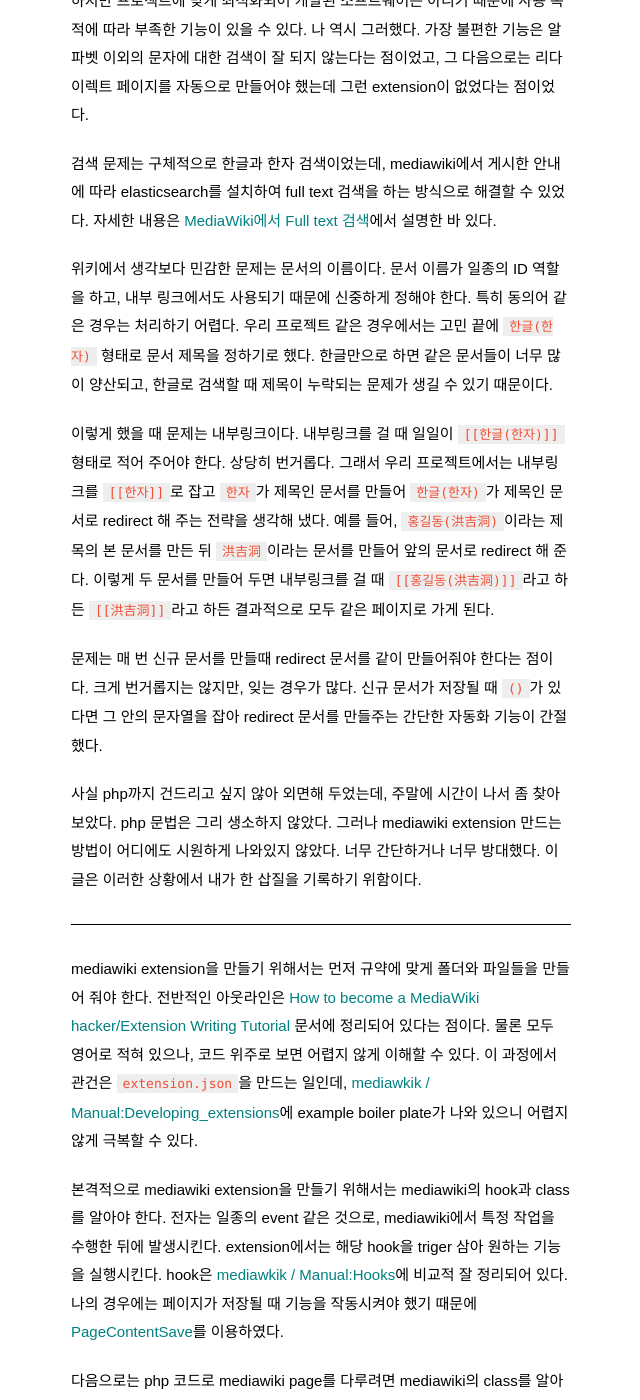
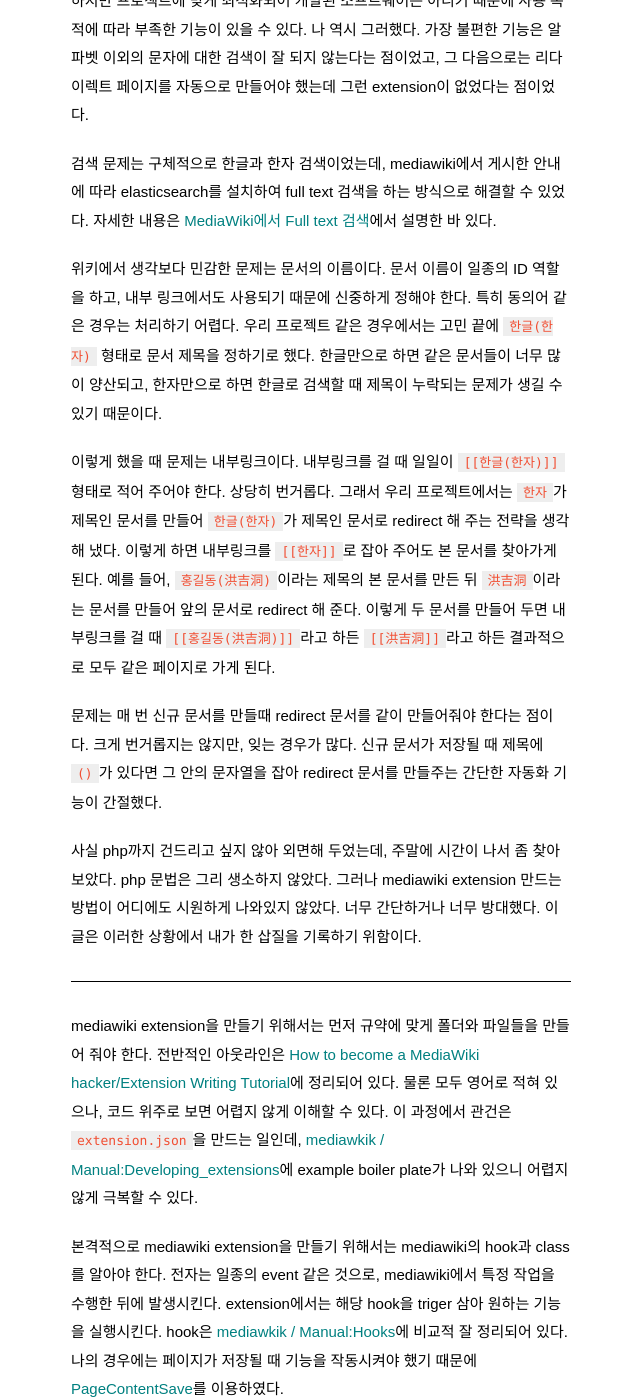
Before and after one commit to pinedance/blog, a Jekyll site: the page built from _posts/2018/07-12/2018-09-03-create-mediawiki-extension.md, in a window 1280 px wide and 1400 px high, scrolled down 628 px. Shown: the whole window, without its empty margins (319-959 px from the left). Built offline with Jekyll 4.4.1, drawn with Linux system fonts in a browser that asks for light colours; some web fonts are replaced; comment, search, counter and statistics services are not loaded; some of the changed text lies outside the part shown.

Commit message:
update recent post

````diff
--- a/_posts/2018/07-12/2018-09-03-create-mediawiki-extension.md
+++ b/_posts/2018/07-12/2018-09-03-create-mediawiki-extension.md
@@ -14,17 +14,17 @@ mediawiki는 대표적인 wiki flatform으로 풍부한 기능에도 불구하
 
 검색 문제는 구체적으로 한글과 한자 검색이었는데, mediawiki에서 게시한 안내에 따라 elasticsearch를 설치하여 full text 검색을 하는 방식으로 해결할 수 있었다. 자세한 내용은 [MediaWiki에서 Full text 검색](https://pinedance.github.io/blog/2018/08/07/full-text-search-on-mediawiki-with-cirrussearch-and-elasticsearch)에서 설명한 바 있다.
 
-위키에서 생각보다 민감한 문제는 문서의 이름이다. 문서 이름가 일종의 ID 역할을 하고, 내부 링크에서도 사용되기 때문에 신중하게 정해야 한다. 특히 동의어 같은 경우는 처리하기 어렵다. 우리 프로젝트 같은 경우에서는 고민 끝에 `한글(한자)` 형태로 문서 제목을 정하기로 했다. 한글만으로 하면 같은 문서들이 너무 많이 양산되고, 한글로 검색할 때 제목이 누락되는 문제가 생길 수 있기 때문이다.
+위키에서 생각보다 민감한 문제는 문서의 이름이다. 문서 이름이 일종의 ID 역할을 하고, 내부 링크에서도 사용되기 때문에 신중하게 정해야 한다. 특히 동의어 같은 경우는 처리하기 어렵다. 우리 프로젝트 같은 경우에서는 고민 끝에 `한글(한자)` 형태로 문서 제목을 정하기로 했다. 한글만으로 하면 같은 문서들이 너무 많이 양산되고, 한자만으로 하면 한글로 검색할 때 제목이 누락되는 문제가 생길 수 있기 때문이다.
 
-이렇게 했을 때 문제는 내부링크이다. 내부링크를 걸 때 일일이 `[[한글(한자)]]` 형태로 적어 주어야 한다. 상당히 번거롭다. 그래서 우리 프로젝트에서는 내부링크를 `[[한자]]`로 잡고 `한자`가 제목인 문서를 만들어 `한글(한자)`가 제목인 문서로 redirect 해 주는 전략을 생각해 냈다. 예를 들어, `홍길동(洪吉洞)`이라는 제목의 본 문서를 만든 뒤 `洪吉洞`이라는 문서를 만들어 앞의 문서로 redirect 해 준다. 이렇게 두 문서를 만들어 두면 내부링크를 걸 때 `[[홍길동(洪吉洞)]]`라고 하든 `[[洪吉洞]]`라고 하든 결과적으로 모두 같은 페이지로 가게 된다.
+이렇게 했을 때 문제는 내부링크이다. 내부링크를 걸 때 일일이 `[[한글(한자)]]` 형태로 적어 주어야 한다. 상당히 번거롭다. 그래서 우리 프로젝트에서는 `한자`가 제목인 문서를 만들어 `한글(한자)`가 제목인 문서로 redirect 해 주는 전략을 생각해 냈다. 이렇게 하면 내부링크를 `[[한자]]`로 잡아 주어도 본 문서를 찾아가게 된다. 예를 들어, `홍길동(洪吉洞)`이라는 제목의 본 문서를 만든 뒤 `洪吉洞`이라는 문서를 만들어 앞의 문서로 redirect 해 준다. 이렇게 두 문서를 만들어 두면 내부링크를 걸 때 `[[홍길동(洪吉洞)]]`라고 하든 `[[洪吉洞]]`라고 하든 결과적으로 모두 같은 페이지로 가게 된다.
 
-문제는 매 번 신규 문서를 만들때 redirect 문서를 같이 만들어줘야 한다는 점이다. 크게 번거롭지는 않지만, 잊는 경우가 많다. 신규 문서가 저장될 때 `()`가 있다면 그 안의 문자열을 잡아 redirect 문서를 만들주는 간단한 자동화 기능이 간절했다.
+문제는 매 번 신규 문서를 만들때 redirect 문서를 같이 만들어줘야 한다는 점이다. 크게 번거롭지는 않지만, 잊는 경우가 많다. 신규 문서가 저장될 때 제목에 `()`가 있다면 그 안의 문자열을 잡아 redirect 문서를 만들주는 간단한 자동화 기능이 간절했다.
 
 사실 php까지 건드리고 싶지 않아 외면해 두었는데, 주말에 시간이 나서 좀 찾아 보았다. php 문법은 그리 생소하지 않았다. 그러나 mediawiki extension 만드는 방법이 어디에도 시원하게 나와있지 않았다. 너무 간단하거나 너무 방대했다. 이 글은 이러한 상황에서 내가 한 삽질을 기록하기 위함이다.
 
 ***
 
-mediawiki extension을 만들기 위해서는 먼저 규약에 맞게 폴더와 파일들을 만들어 줘야 한다. 전반적인 아웃라인은 [How to become a MediaWiki hacker/Extension Writing Tutorial](https://www.mediawiki.org/wiki/How_to_become_a_MediaWiki_hacker/Extension_Writing_Tutorial) 문서에 정리되어 있다는 점이다. 물론 모두 영어로 적혀 있으나, 코드 위주로 보면 어렵지 않게 이해할 수 있다. 이 과정에서 관건은 `extension.json`을 만드는 일인데, [mediawkik / Manual:Developing_extensions](https://www.mediawiki.org/wiki/Manual:Developing_extensions)에 example boiler plate가 나와 있으니 어렵지 않게 극복할 수 있다.
+mediawiki extension을 만들기 위해서는 먼저 규약에 맞게 폴더와 파일들을 만들어 줘야 한다. 전반적인 아웃라인은 [How to become a MediaWiki hacker/Extension Writing Tutorial](https://www.mediawiki.org/wiki/How_to_become_a_MediaWiki_hacker/Extension_Writing_Tutorial)에 정리되어 있다. 물론 모두 영어로 적혀 있으나, 코드 위주로 보면 어렵지 않게 이해할 수 있다. 이 과정에서 관건은 `extension.json`을 만드는 일인데, [mediawkik / Manual:Developing_extensions](https://www.mediawiki.org/wiki/Manual:Developing_extensions)에 example boiler plate가 나와 있으니 어렵지 않게 극복할 수 있다.
 
 본격적으로 mediawiki extension을 만들기 위해서는 mediawiki의 hook과 class를 알아야 한다. 전자는 일종의 event 같은 것으로, mediawiki에서 특정 작업을 수행한 뒤에 발생시킨다. extension에서는 해당 hook을 triger 삼아 원하는 기능을 실행시킨다. hook은 [mediawkik / Manual:Hooks](https://www.mediawiki.org/wiki/Manual:Hooks)에 비교적 잘 정리되어 있다. 나의 경우에는 페이지가 저장될 때 기능을 작동시켜야 했기 때문에 [PageContentSave](https://www.mediawiki.org/wiki/Manual:Hooks/PageContentSave)를 이용하였다.
 
@@ -52,7 +52,7 @@ if ( !is_null( $pageTitle ) && !$pageTitle->isKnown() && $pageTitle->canExist()
 }
 ```
 
-mediawiki의 각 부분은 대부분 객체(object)로 되어있다. 따라서 그냥 string 만으로 제목이나 본문 내용을 체울 수 없고, 정해진 class method를 이용해야만 한다. 그런데, 각 class 별로 생성하는 방식이 조금씩 달랐다. 문자열로 Title 객체를 생성할 때는 `Title::newFromText`라는 class method를 이용 했는데, 문자열을 이용해 Content 객체를 만들 때는 `Content::newFromText`가 아니라 ContentHandler라는 별도의 class method인 `ContentHandler::makeContent`를 이용해야 했다. 뭐 나름의 이유가 있을 것이라고 생각되지만, 직관적이지는 않았다.
+mediawiki의 각 부분은 대부분 객체(object)로 되어있다. 따라서 그냥 string 만으로 제목이나 본문 내용을 채울 수 없고, 정해진 class method를 이용해서 객체로 만들어 준 뒤에 사용할 수 있다. 그런데, 각 class 별로 생성하는 방식이 조금씩 달랐다. 문자열로 Title 객체를 생성할 때는 `Title::newFromText`라는 class method를 이용 했는데, 문자열을 이용해 Content 객체를 만들 때는 `Content::newFromText`가 아니라 ContentHandler라는 별도의 class method인 `ContentHandler::makeContent`를 이용해야 했다. 뭐 나름의 이유가 있을 것이라고 생각되지만, 직관적이지는 않았다.
 
 * Title class의 [사용법](https://www.mediawiki.org/wiki/Manual:Title.php) 및 [상세 문서](https://doc.wikimedia.org/mediawiki-core/master/php/classTitle.html)
 * ContentHandler class의 [상세 문서](https://doc.wikimedia.org/mediawiki-core/master/php/classContentHandler.html)
````
Also changed, not shown: other parts of _posts/2018/07-12/2018-09-03-create-mediawiki-extension.md (+1 -1 lines).
